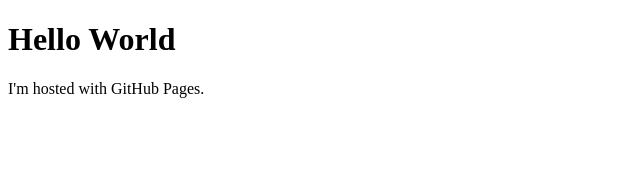
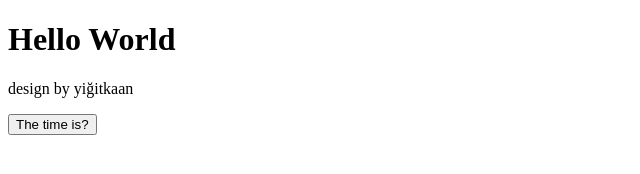
Before and after one commit to sevenseven077/sevenseven077.github.io, a plain HTML site: page index.html in a window 1280 px wide. Shown: the whole page, without its empty margins (0-640 px from the left). Drawn offline with Linux system fonts and the light colour scheme.

Commit message:
Update index.html

```diff
--- a/index.html
+++ b/index.html
@@ -2,6 +2,7 @@
 <html>
 <body>
 <h1>Hello World</h1>
-<p>I'm hosted with GitHub Pages.</p>
+<p>design by yiğitkaan</p>
+<button type="button" onclick="document.getElementById('demo').innerHTML = Date()">The time is?</button>
 </body>
 </html>
```
